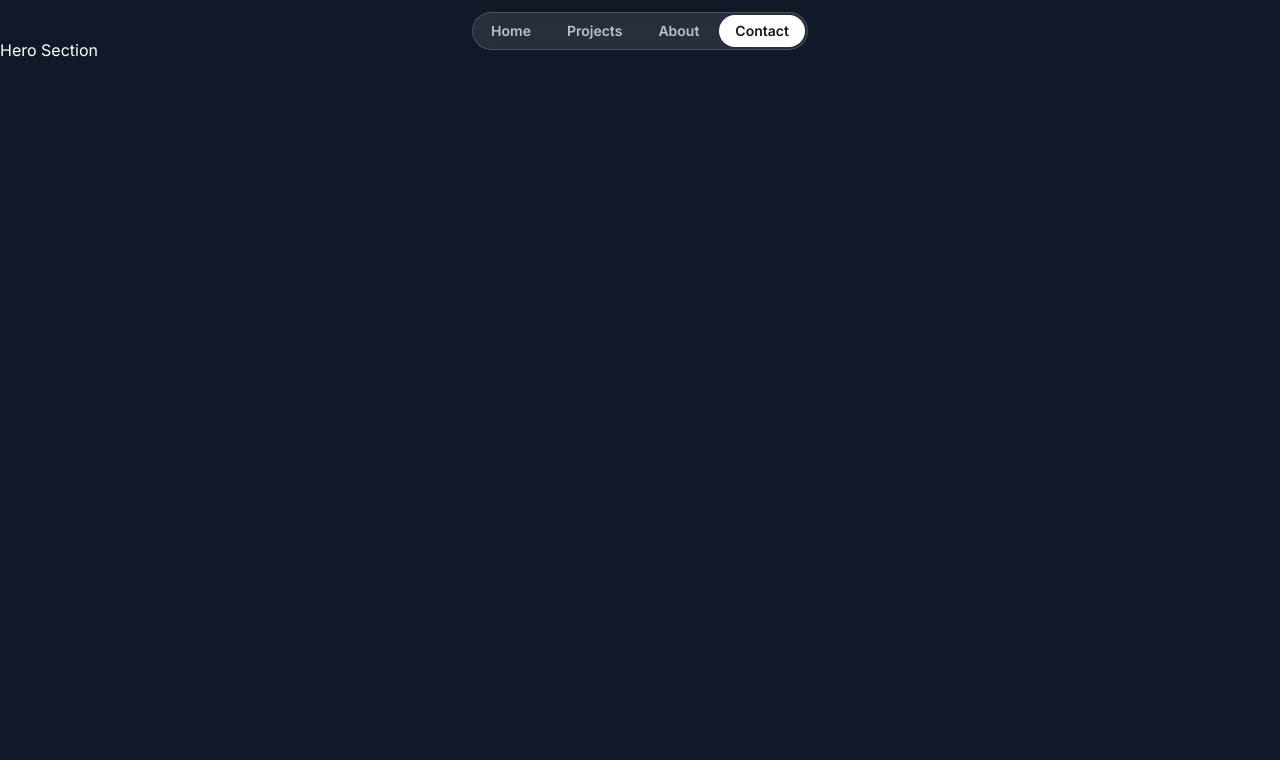
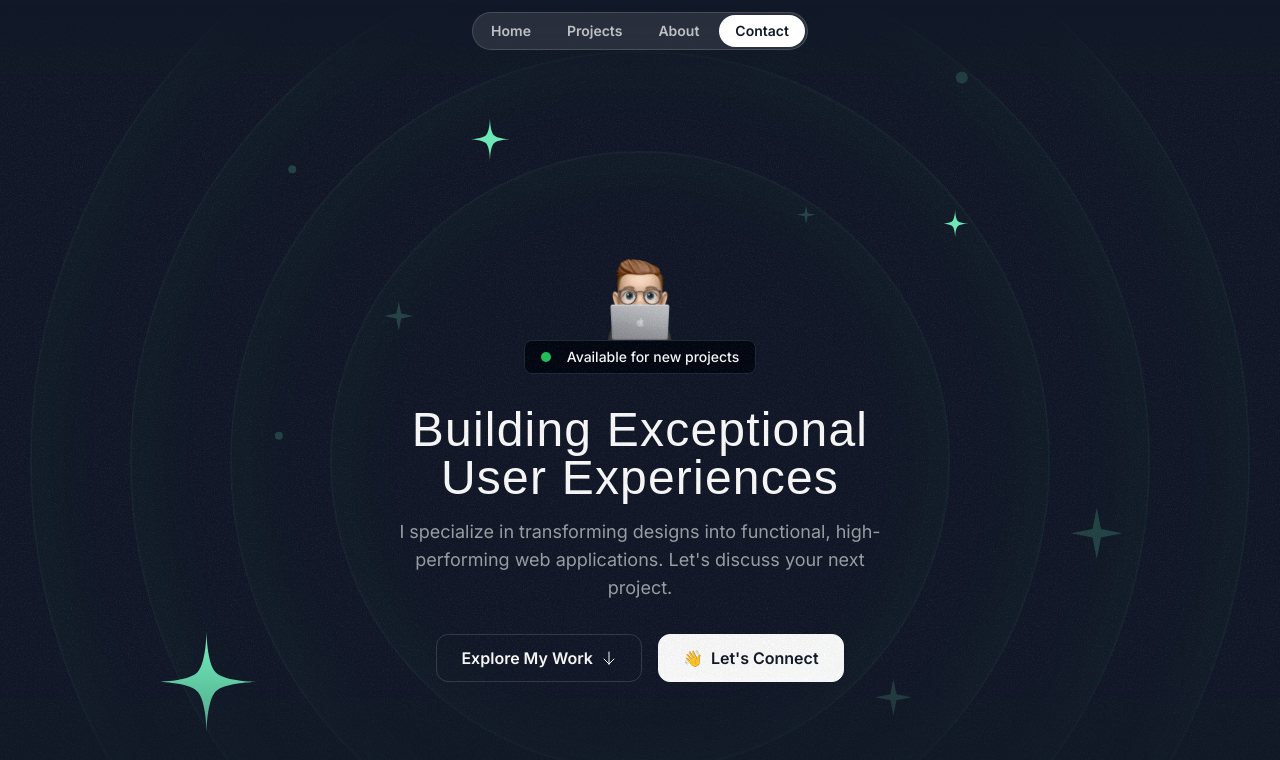
Before and after one commit to farahinani/portfolio, a Next.js app: page / in a window 1280 px wide. Shown: the top 760 px of the page. Built offline with nearby package versions, Linux system fonts and the light colour scheme; a web font is replaced by a local one.

Commit message:
implement Header and Hero section

```diff
--- a/src/app/globals.css
+++ b/src/app/globals.css
@@ -6,4 +6,8 @@
     .nav-item {
         @apply px-4 py-1.5 rounded-full text-white/70 text-sm font-semibold hover:bg-white/10 hover:text-white transition duration-300;
     }
+
+    .hero-ring {
+        @apply absolute inset-0 border-2 top-1/2 left-1/2 -translate-x-1/2 -translate-y-1/2 rounded-full border-emerald-300/5 shadow-[0_0_80px_inset] shadow-emerald-300/5
+    }
 }
--- /dev/null
+++ b/src/components/HeroOrbit.tsx
@@ -0,0 +1,22 @@
+import { PropsWithChildren } from "react";
+
+export function HeroOrbit({ children, size, rotation } : PropsWithChildren<{ size: number; rotation: number }>){
+    return (
+        <div className="absolute left-1/2 top-1/2 -translate-x-1/2 -translate-y-1/2">
+        <div
+            className="flex items-start justify-start"
+            style={{
+                transform: `rotate(${rotation}deg)`,
+                height: `${size}px`,
+                width: `${size}px`
+            }}>
+          <div className="inline-flex" style={{
+            transform: `rotate(${rotation * -1}deg)`
+          }}>
+            {children}
+            {/* <StarIcon className="size-28 text-emerald-300" /> */}
+          </div>
+        </div>
+      </div>
+    )
+}
--- a/src/sections/Header.tsx
+++ b/src/sections/Header.tsx
@@ -1,6 +1,6 @@
 export const Header = () => {
   return(
-    <div className="flex justify-center items-center relative top-3">
+    <div className="flex justify-center items-center fixed top-3 w-full z-10">
       <nav className="flex gap-1 p-0.5 border border-white/15 rounded-full bg-white/10 backdrop-blur">
         <a href="#" className="nav-item">Home</a>
         <a href="#" className="nav-item">Projects</a>
--- a/src/sections/Hero.tsx
+++ b/src/sections/Hero.tsx
@@ -1,3 +1,104 @@
+/* eslint-disable react/no-unescaped-entities */
+import memojiImage from "@/assets/images/memoji-computer.png";
+import Image from "next/image";
+import ArrowDown from '@/assets/icons/arrow-down.svg';
+import grainImage from "@/assets/images/grain.jpg";
+import StarIcon from "@/assets/icons/star.svg";
+import SparkleIcon from '@/assets/icons/sparkle.svg';
+import { HeroOrbit } from "@/components/HeroOrbit";
+
 export const HeroSection = () => {
-  return <div>Hero Section</div>;
+  return (
+    <div className="py-32 md:py-48 lg:py-60 relative z-0 overflow-x-clip">
+      <div className="absolute inset-0 [mask-image:linear-gradient(to_bottom,transparent,black_10%,black_70%,transparent)]">
+        {/* for the background grain bg + ring + star */}
+        <div
+          className="absolute inset-0 -z-30 opacity-5"
+          style={{
+            backgroundImage: `url(${grainImage.src})`
+          }}></div>
+
+        <div className="size-[620px] hero-ring"></div>
+        <div className="size-[820px] hero-ring"></div>
+        <div className="size-[1020px] hero-ring"></div>
+        <div className="size-[1220px] hero-ring"></div>
+
+        {/* star orbit  */}
+        {/* outer border is to set the size of the orbit; distance from the center of the hero */}
+        <HeroOrbit size={800} rotation={-72}>
+          <StarIcon className="size-28 text-emerald-300" />
+        </HeroOrbit>
+        <HeroOrbit size={550} rotation={20}>
+          <StarIcon className="size-12 text-emerald-300" />
+        </HeroOrbit>
+        <HeroOrbit size={590} rotation={98}>
+          <StarIcon className="size-8 text-emerald-300" />
+        </HeroOrbit>
+
+        {/* sparkle */}
+        <HeroOrbit size={430} rotation={-14}>
+          <SparkleIcon className="size-8 text-emerald-300/20" />
+        </HeroOrbit>
+        <HeroOrbit size={440} rotation={79}>
+          <SparkleIcon className="size-5 text-emerald-300/20" />
+        </HeroOrbit>
+        <HeroOrbit size={530} rotation={178}>
+          <SparkleIcon className="size-10 text-emerald-300/20" />
+        </HeroOrbit>
+        <HeroOrbit size={710} rotation={144}>
+          <SparkleIcon className="size-14 text-emerald-300/20" />
+        </HeroOrbit>
+
+        {/* circle */}
+        <HeroOrbit size={720} rotation={85}>
+          <div className="size-3 rounded-full bg-emerald-300/20" />
+        </HeroOrbit>
+        <HeroOrbit size={520} rotation={-41}>
+          <div className="size-2 rounded-full bg-emerald-300/20" />
+        </HeroOrbit>
+        <HeroOrbit size={650} rotation={-5}>
+          <div className="size-2 rounded-full bg-emerald-300/20" />
+        </HeroOrbit>
+
+      </div>
+      {/* for the content */}
+      <div className="container">
+        <div className="flex flex-col items-center">
+          <Image
+            src={memojiImage}
+            className="size-[100px]"
+            alt="memoji image" />
+          <div className="bg-gray-950 border border-gray-800 px-4 py-1.5 inline-flex items-center gap-4 rounded-lg">
+            <div className="bg-green-500 size-2.5 rounded-full"></div>
+            <div className="text-sm font-medium">
+              Available for new projects
+            </div>
+          </div>
+
+          <div className="max-w-lg mx-auto">
+            <h1 className="font-serif text-3xl md:text-5xl text-center mt-8 tracking-wide">
+              {/* tracking-wide : utility class that increases the letter spacing of text to 0.025em. This adds a little more space between characters than the default tracking-normal */}
+              Building Exceptional User Experiences
+            </h1>
+            <p className="mt-4 text-center text-white/60 md:text-lg">
+              I specialize in transforming designs into functional, high-performing web applications. Let's discuss your next project.
+            </p>
+          </div>
+
+          <div className="flex flex-col md:flex-row justify-center items-center mt-8 gap-4">
+            <button className="inline-flex items-center gap-2 border border-white/15 px-6 h-12 rounded-xl">
+              <span className="font-semibold">Explore My Work</span>
+              <ArrowDown className="size-4" />
+            </button>
+            <button className="inline-flex items-center gap-2 border border-white bg-white text-gray-900 h-12 px-6 rounded-xl">
+              <span>👋</span>
+              <span className="font-semibold">
+                Let's Connect
+              </span>
+            </button>
+          </div>
+        </div>
+      </div>
+    </div>
+  )
 };
```
